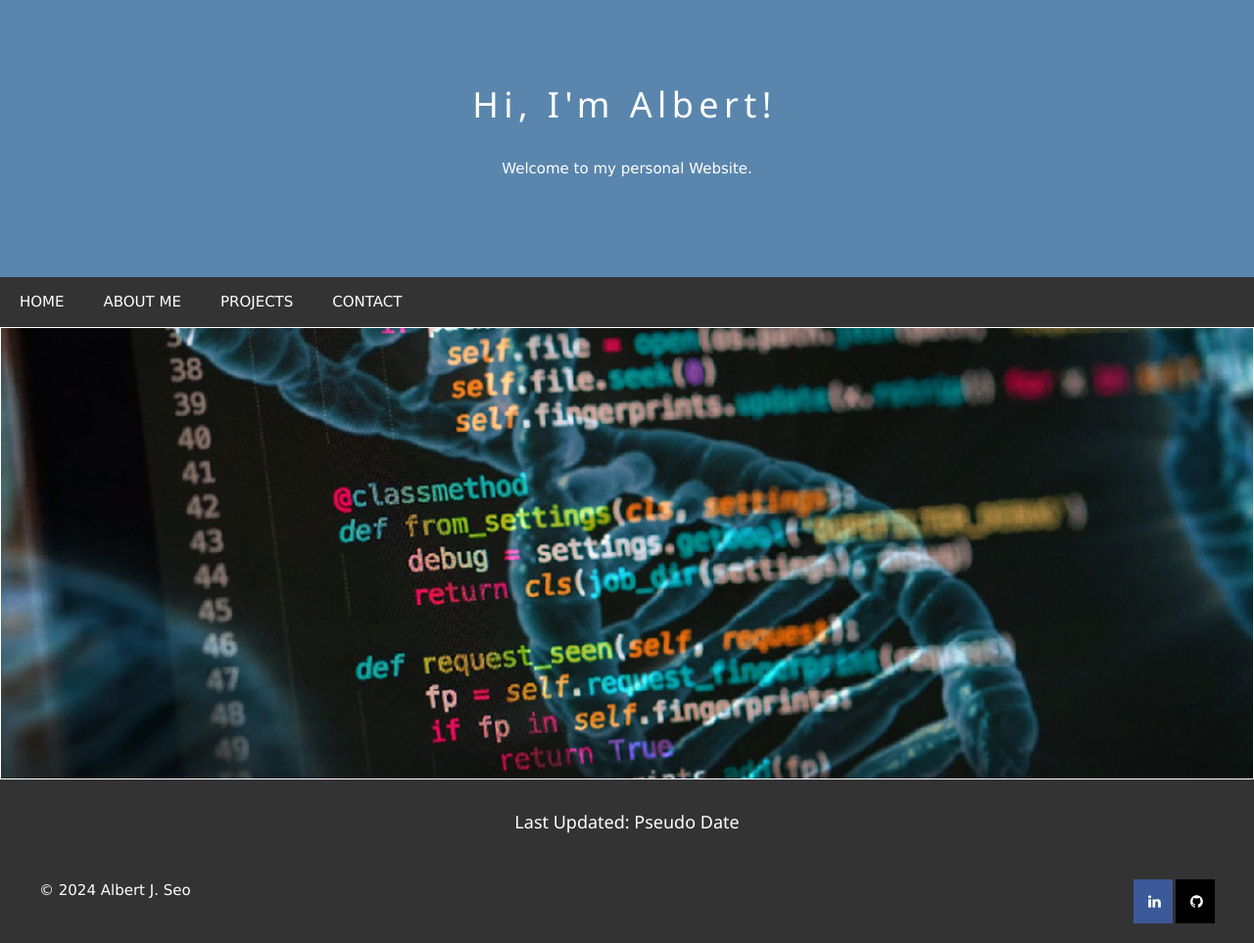
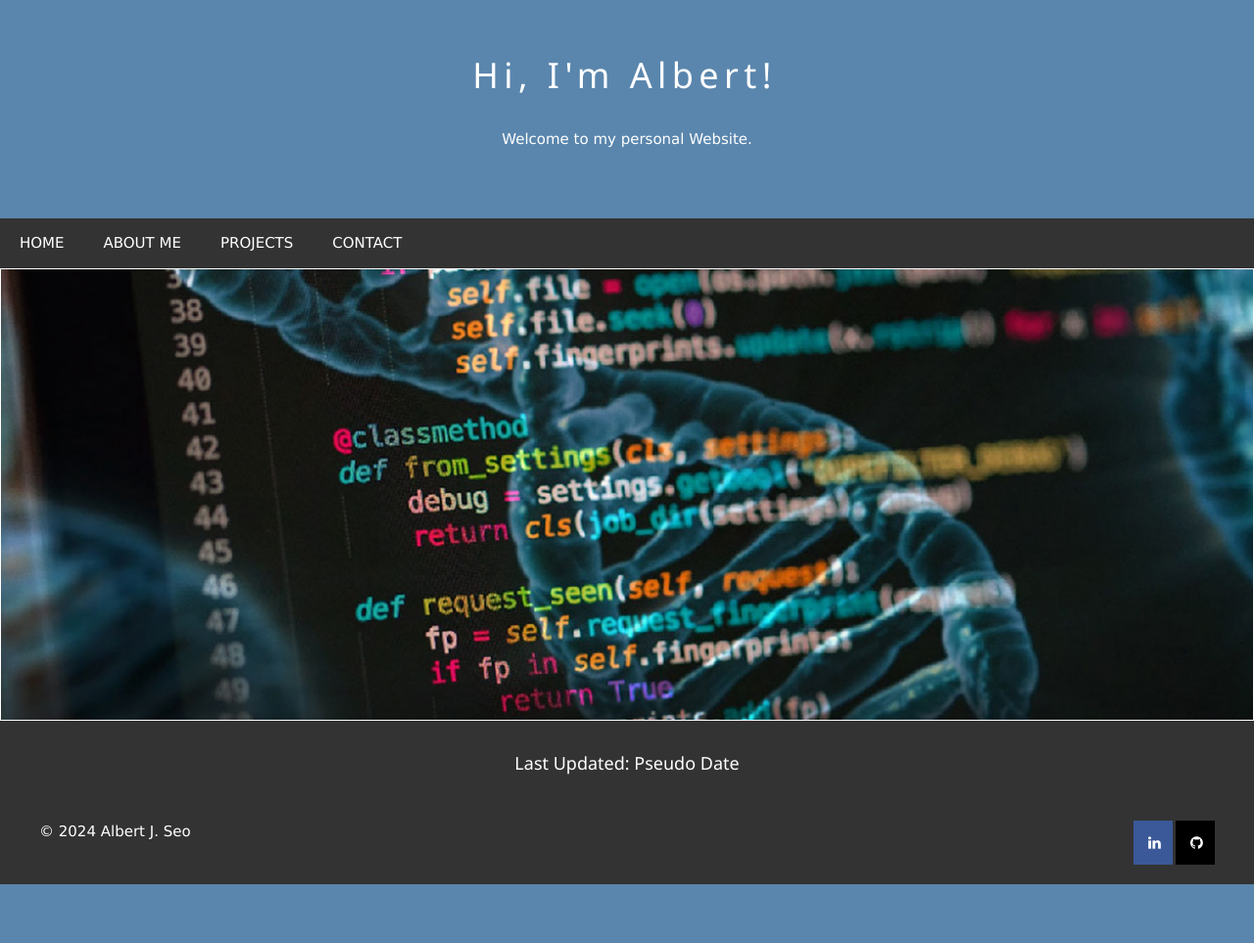
Before and after one commit to albertjseo/personal-website, a Flask app: page / in a window 1280 px wide. Shown: the whole page at 98% size. After the commit the page ends 903 px from the top, so only its background shows below. Run offline with Flask 3, Linux system fonts and the light colour scheme.

Commit message:
Updated styles.css for header

```diff
--- a/static/styles.css
+++ b/static/styles.css
@@ -4,17 +4,16 @@ body {
   margin: 0px;
   padding: 0px;
 }
-
+/* Header/logo Title */
 header{
+  padding: 50px;
+  background: #5a86ad;
   text-align: center;
   color: white;
 }
 
-/* Header/logo Title */
 .header-main {
-  padding: 80px;
   text-align: center;
-  background: #5a86ad;
   color: white;
 }
 
@@ -200,5 +199,4 @@ footer {
   .footer-main {
     flex-direction: column;
   }
-
 }
```
